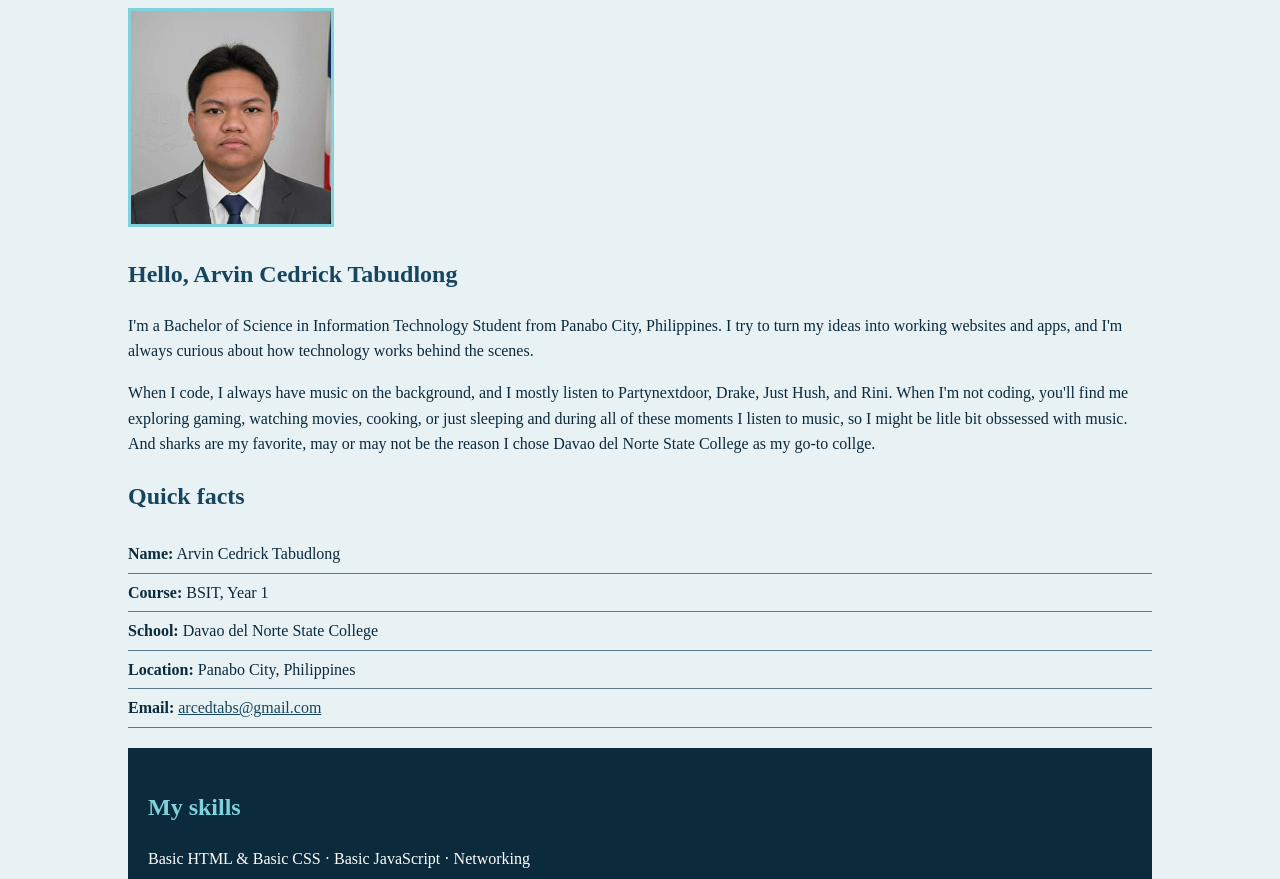
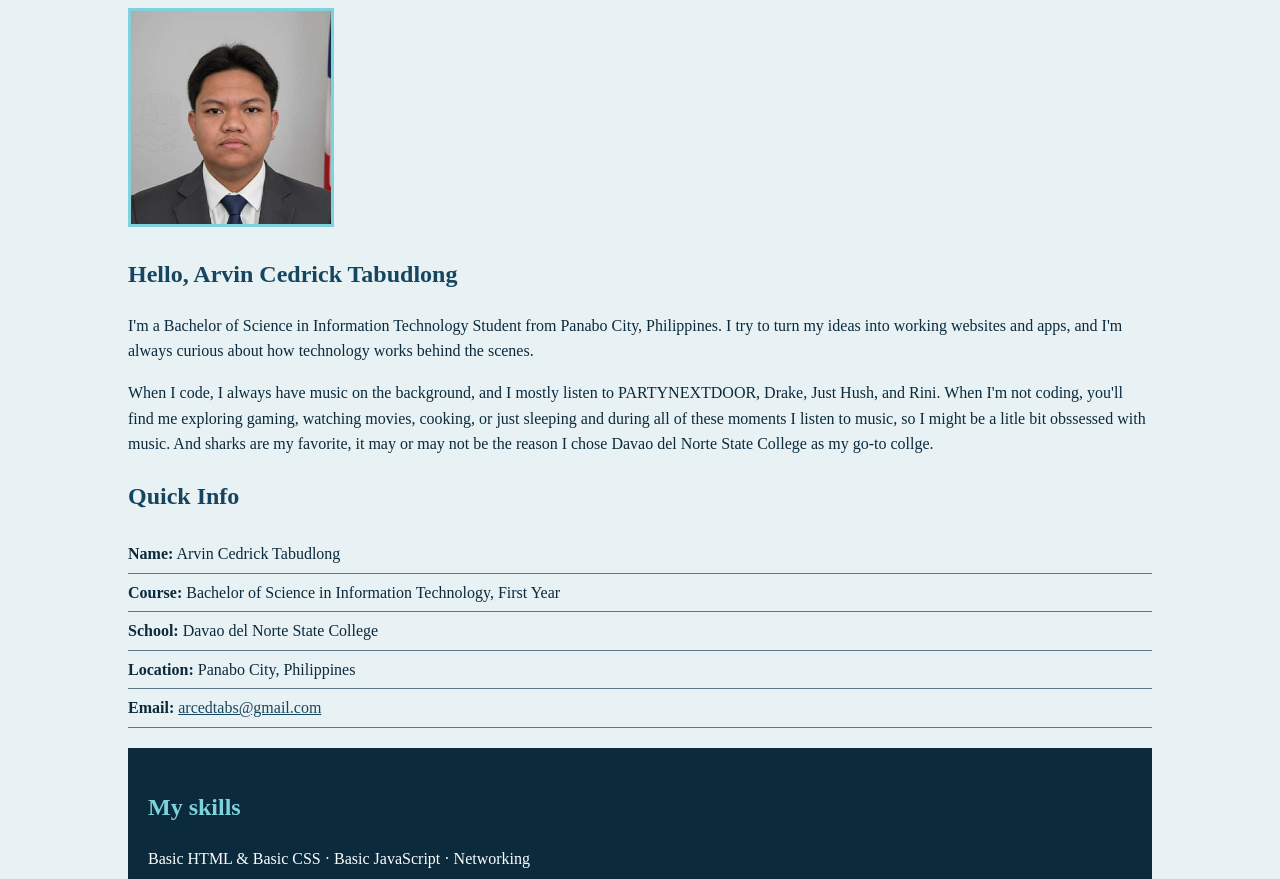
Before and after one commit to rev-blip/webblog, a plain HTML site: page about.html in a window 1280 px wide. Shown: the part 210-1089 px from the top of the page. Drawn offline with Linux system fonts and the light colour scheme.

Commit message:
Update about.html

```diff
--- a/about.html
+++ b/about.html
@@ -30,15 +30,15 @@
       <div>
         <h2>Hello, Arvin Cedrick Tabudlong</h2>
         <p>I'm a Bachelor of Science in Information Technology Student from Panabo City, Philippines. I try to turn my ideas into working websites and apps, and I'm always curious about how technology works behind the scenes.</p>
-        <p>When I code, I always have music on the background, and I mostly listen to Partynextdoor, Drake, Just Hush, and Rini. When I'm not coding, you'll find me exploring gaming, watching movies, cooking, or just sleeping and during all of these moments I listen to music, so I might be litle bit obssessed with music. And sharks are my favorite, may or may not be the reason I chose Davao del Norte State College as my go-to collge.</p>
+        <p>When I code, I always have music on the background, and I mostly listen to PARTYNEXTDOOR, Drake, Just Hush, and Rini. When I'm not coding, you'll find me exploring gaming, watching movies, cooking, or just sleeping and during all of these moments I listen to music, so I might be a litle bit obssessed with music. And sharks are my favorite, it may or may not be the reason I chose Davao del Norte State College as my go-to collge.</p>
       </div>
     </section>
 
     <section>
-      <h2>Quick facts</h2>
+      <h2>Quick Info</h2>
       <ul class="facts">
         <li><strong>Name:</strong> Arvin Cedrick Tabudlong</li>
-        <li><strong>Course:</strong> BSIT, Year 1</li>
+        <li><strong>Course:</strong> Bachelor of Science in Information Technology, First Year</li>
         <li><strong>School:</strong> Davao del Norte State College</li>
         <li><strong>Location:</strong> Panabo City, Philippines</li>
         <li><strong>Email:</strong> <a href="mailto:arcedtabs@gmail.com">arcedtabs@gmail.com</a></li>
```
